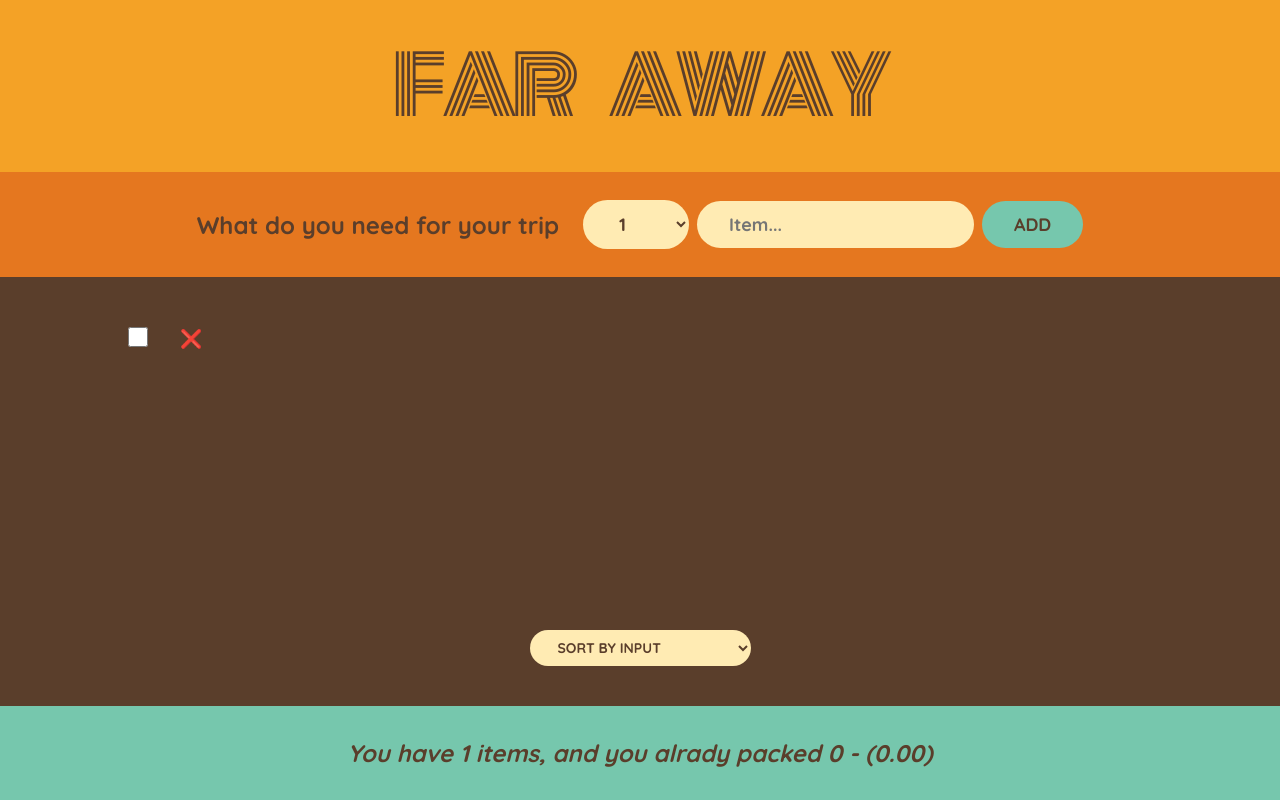
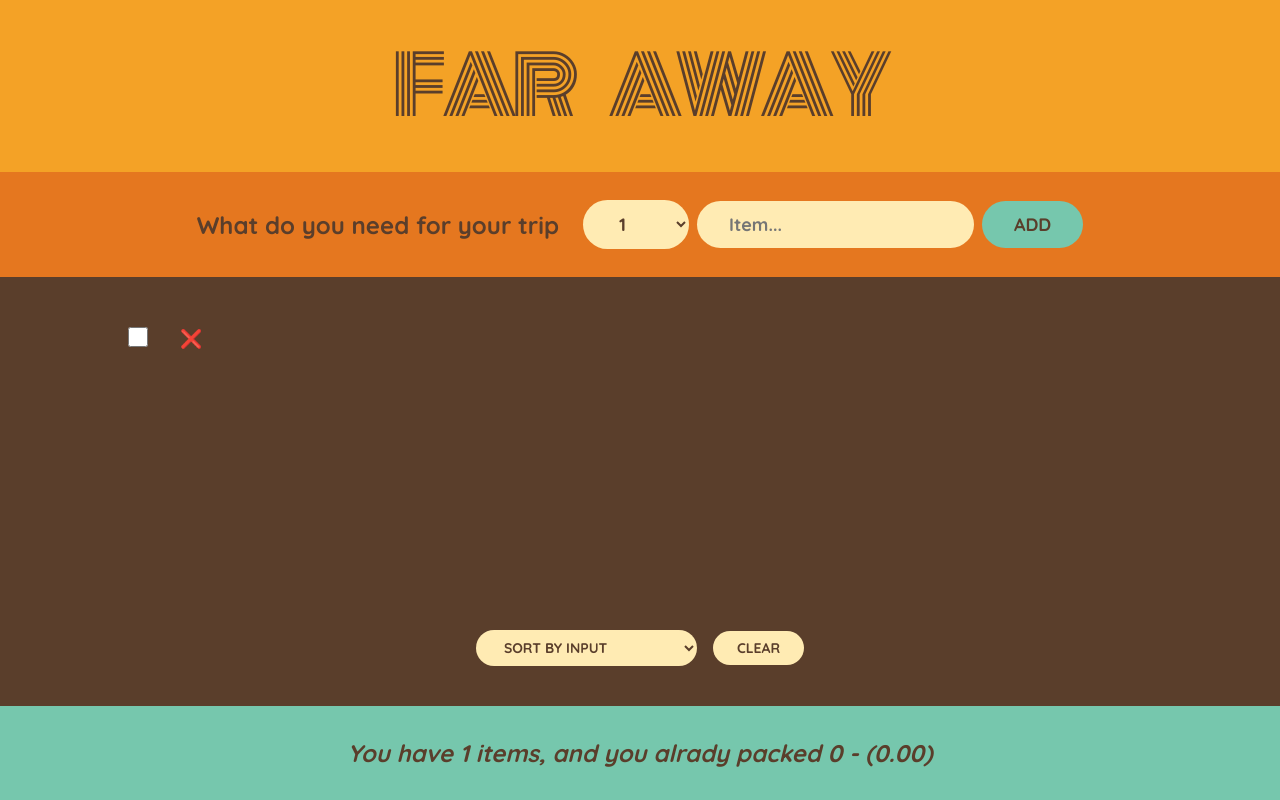
Before and after one commit to boyangeorgiev25/travel-list, a React (Create React App) app: page / in a window 1280 px wide. Built offline with nearby package versions, Linux system fonts and the light colour scheme.

Commit message:
clear list function implemented

```diff
--- a/src/App.js
+++ b/src/App.js
@@ -25,7 +25,7 @@ function toggleItem(id) {
     <div className="app">
      <Logo />
      <Form  onAdItem={handlAddItem}/>
-     <PackingList items={items} onDelete={onDelete} itemToggle={toggleItem} />
+     <PackingList setItems={setItems} items={items} onDelete={onDelete} itemToggle={toggleItem} />
      <Stats items={items} />
     </div>
   );
@@ -70,7 +70,12 @@ const [quantity, setQuantity] = useState(1);
   )
 }
 
-function PackingList({ items , onDelete, itemToggle }) {
+function PackingList({setItems, items , onDelete, itemToggle }) {
+
+
+  function ClearList(){
+    setItems([]);
+  }
 
 const [sortBy, setSortBy] = useState("input");
 
@@ -94,6 +99,7 @@ if(sortBy === "packed") sortedItems = [...items].sort((a, b) => Number(a.packed)
   <option value="description">Sort by description</option>
   <option value="packed">Sort by packed</option>
 </select>
+<button onClick={ClearList}>Clear</button>
 </div>
 
 
```
